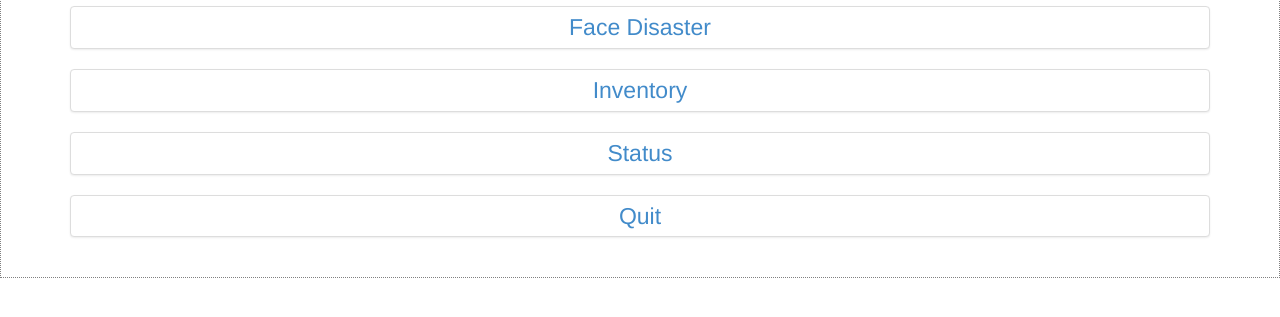
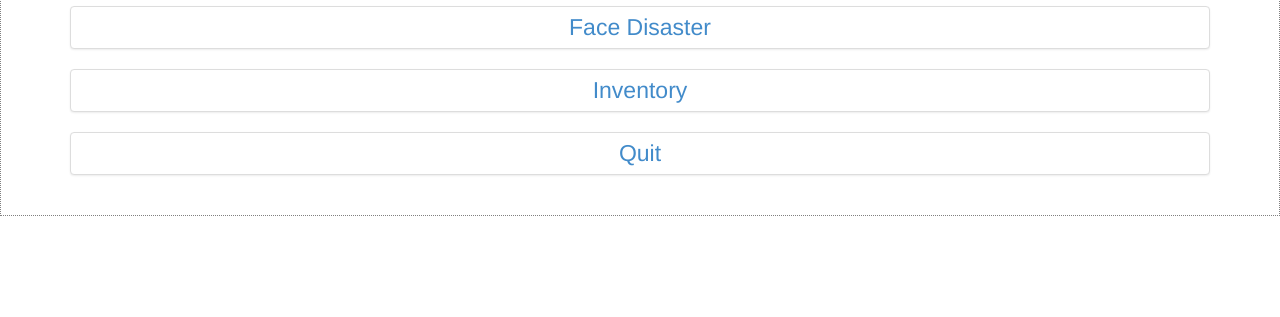
Before and after one commit to Thaifight-R/disaster-proof, a website: page static/pages/Overworld.html in a window 1280 px wide. Shown: the part 297-614 px from the top of the page. Drawn offline with nearby package versions, Linux system fonts and the light colour scheme.

Commit message:
Peter: In the Overworld pages, I got rid of the status option

```diff
--- a/static/pages/Overworld.html
+++ b/static/pages/Overworld.html
@@ -40,9 +40,6 @@
         <div class="project" id="project1">
 			<a href="Inventory.html" class="thumbnail">Inventory</a>
 		</div>
-        <div class="project" id="project1">
-			<a href="Status.html" class="thumbnail">Status</a>
-		</div>
         <div class="project" id="project2">
 			<a href="../index.html" class="thumbnail">Quit</a>
 		</div>
```
Also changed, not shown: static/pages/Overworld2.html (+0 -3 lines), static/pages/Overworld3.html (+0 -3 lines), static/pages/Overworld4.html (+0 -3 lines).
